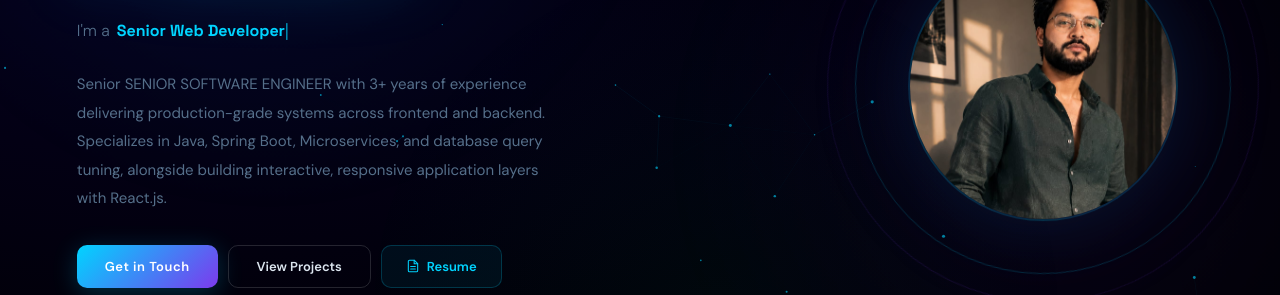
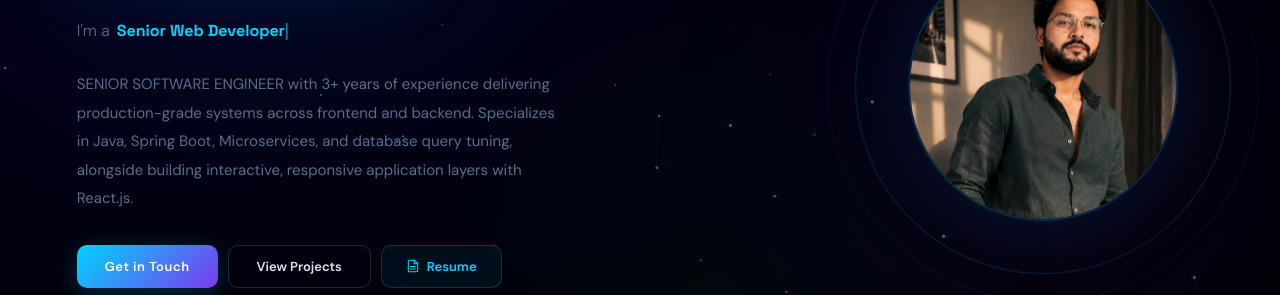
Before and after one commit to Aditya-Prakash07/my-react-portfolio, a React (Create React App) app: page / in a window 1280 px wide. Shown: the part 350-645 px from the top of the page. Built offline with nearby package versions, Linux system fonts and the light colour scheme.

Commit message:
fixed minor mistake in intro

```diff
--- a/src/App.js
+++ b/src/App.js
@@ -411,7 +411,7 @@ const DATA = {
     portfolio: "https://nextendpoint.online",
   },
   summary:
-    "Senior SENIOR SOFTWARE ENGINEER with 3+ years of experience delivering production-grade systems across frontend and backend. Specializes in Java, Spring Boot, Microservices, and database query tuning, alongside building interactive, responsive application layers with React.js.",
+    "SENIOR SOFTWARE ENGINEER with 3+ years of experience delivering production-grade systems across frontend and backend. Specializes in Java, Spring Boot, Microservices, and database query tuning, alongside building interactive, responsive application layers with React.js.",
   roles: [
     "SENIOR SOFTWARE ENGINEER",
     "Senior Web Developer",
```
